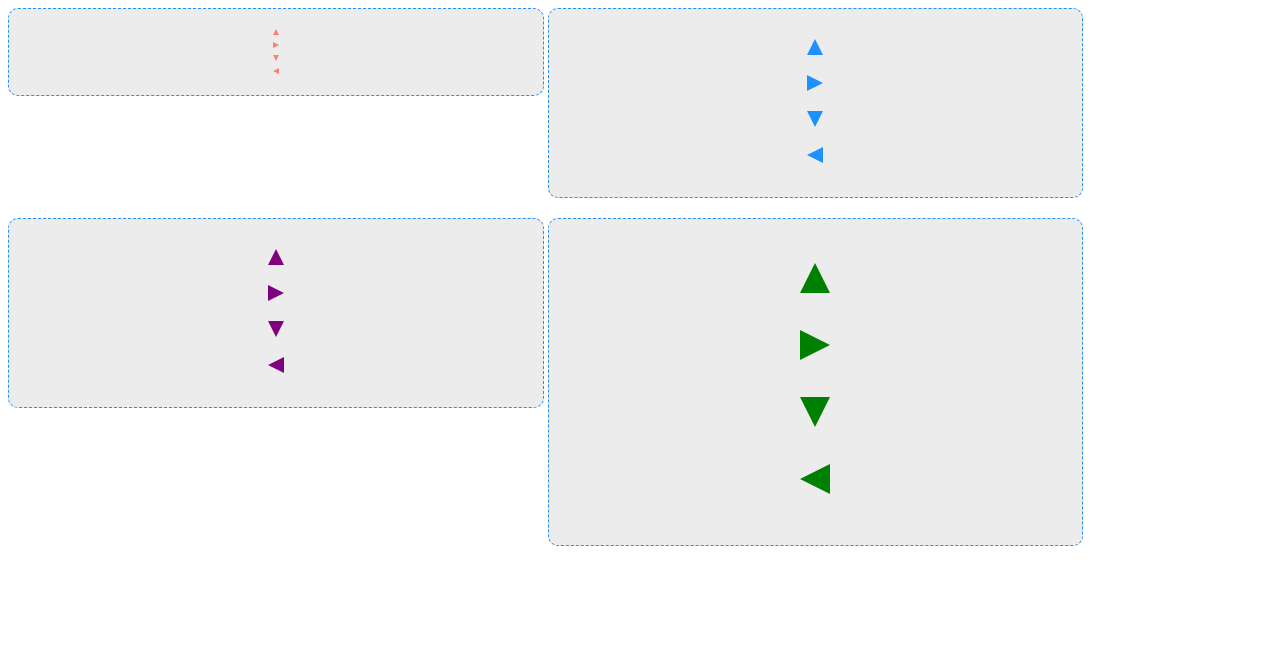
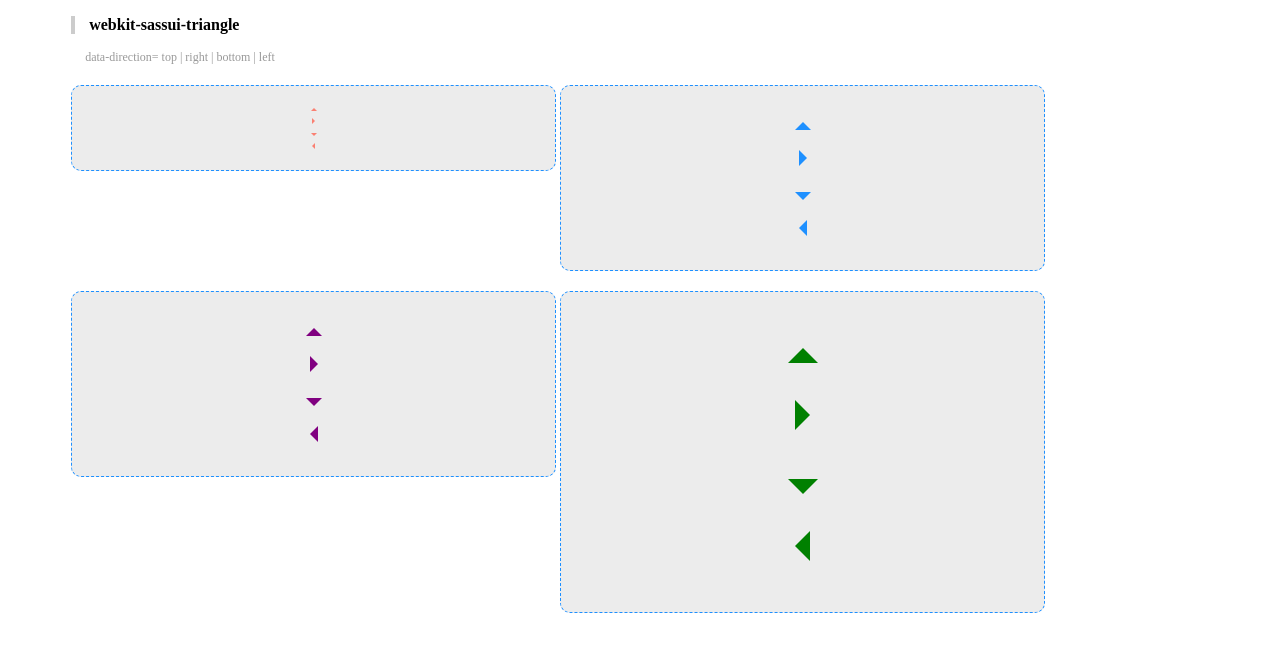
Before and after one commit to afeiship/webkit-sassui-triangle, a website: page docs/index.html in a window 1280 px wide. Drawn offline with Linux system fonts and the light colour scheme.

Commit message:
issue: opmize docs

```diff
--- a/docs/index.html
+++ b/docs/index.html
@@ -8,6 +8,9 @@
   <link rel="stylesheet" href="./test.css">
 </head>
 <body>
+  <div class="test-webkit-sassui-triangle">
+    <h3>webkit-sassui-triangle</h3>
+    <p>data-direction= top | right | bottom | left</p>
     <center style="color:salmon; font-size:6px;">
       <p> <i class="webkit-sassui-triangle" data-direction=top></i> </p>
       <p> <i class="webkit-sassui-triangle" data-direction=right></i> </p>
@@ -35,5 +38,6 @@
       <p> <i class="webkit-sassui-triangle" data-direction=bottom></i> </p>
       <p> <i class="webkit-sassui-triangle" data-direction=left></i> </p>
     </center>
+  </div>
 </body>
 </html>
--- a/docs/test.scss
+++ b/docs/test.scss
@@ -1,6 +1,21 @@
 @import "../dist/webkit-sassui-triangle.scss";
 .test-webkit-sassui-triangle{
-  border:1px solid red;
+  width: 90%;
+  margin:0 auto;
+  h3{
+    font-size: 16px;
+    border-left: 4px solid #ccc;
+    padding-left: 14px;
+  }
+
+  >p{
+    font-weight: normal;
+    margin-top: 10px;
+    padding-left: 14px;
+    font-size: 12px;
+    color:#999;
+    margin-bottom: 20px;
+  }
 }
 
 center{
--- a/src/webkit-sassui-triangle.scss
+++ b/src/webkit-sassui-triangle.scss
@@ -1,5 +1,5 @@
 /*webkit-sassui-triangle Start*/
-@mixin triangle($width, $height, $direction: bottom) {
+@mixin triangle-without-color($width, $height, $direction: bottom) {
   $map-direction: (
       top: bottom left right,
       bottom: top left right,
@@ -24,7 +24,7 @@ $direction-map:(top,right,bottom,left);
   display: inline-block;
   @each $value in $direction-map{
     &[data-direction=#{$value}]{
-      @include triangle(0.5em,1em, $value);
+      @include triangle-without-color(1em,0.5em, $value);
     }
   }
 }
```
Also changed, not shown: dist/webkit-sassui-triangle.scss, docs/test.css. Lines whose indentation alone changed are shown as unchanged.
